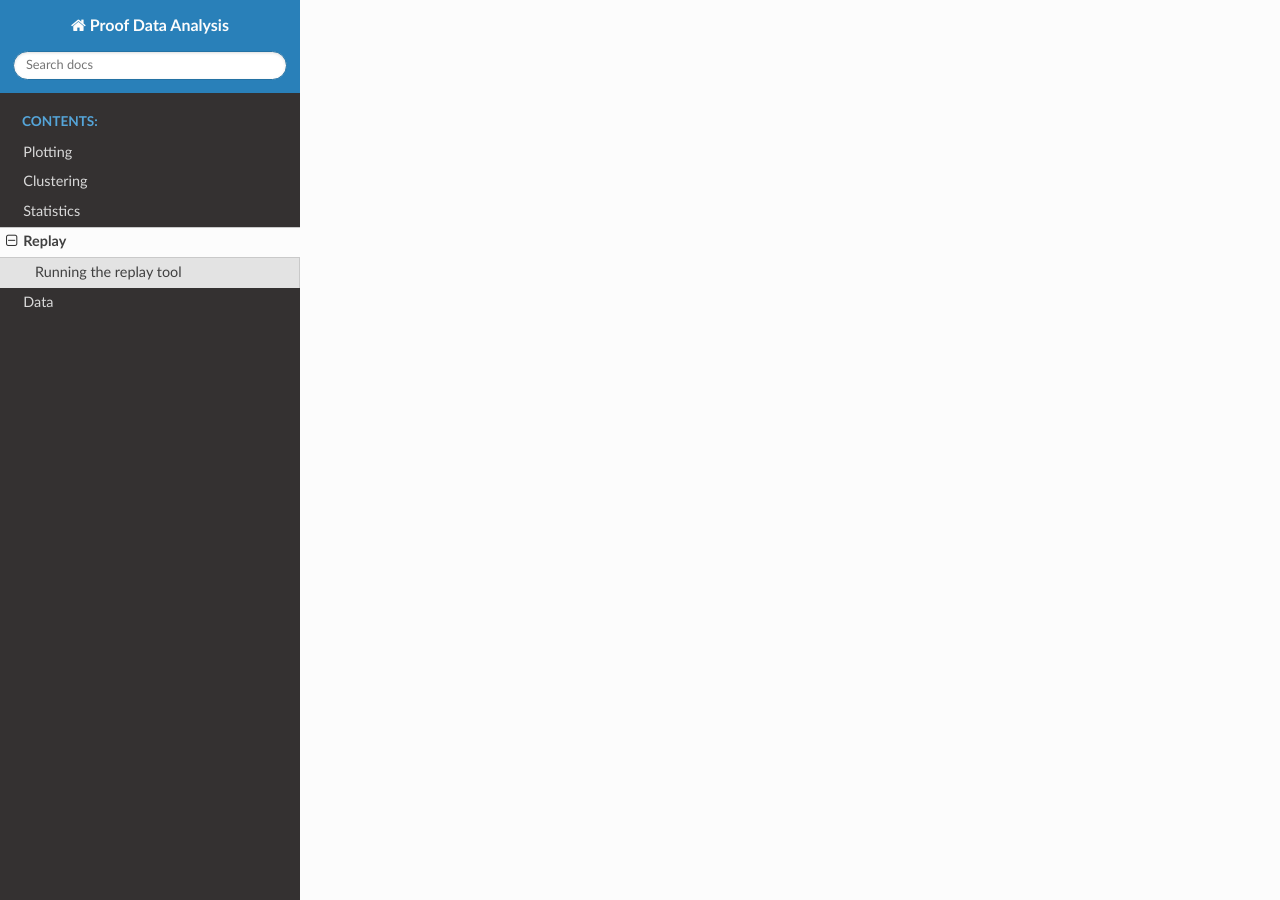
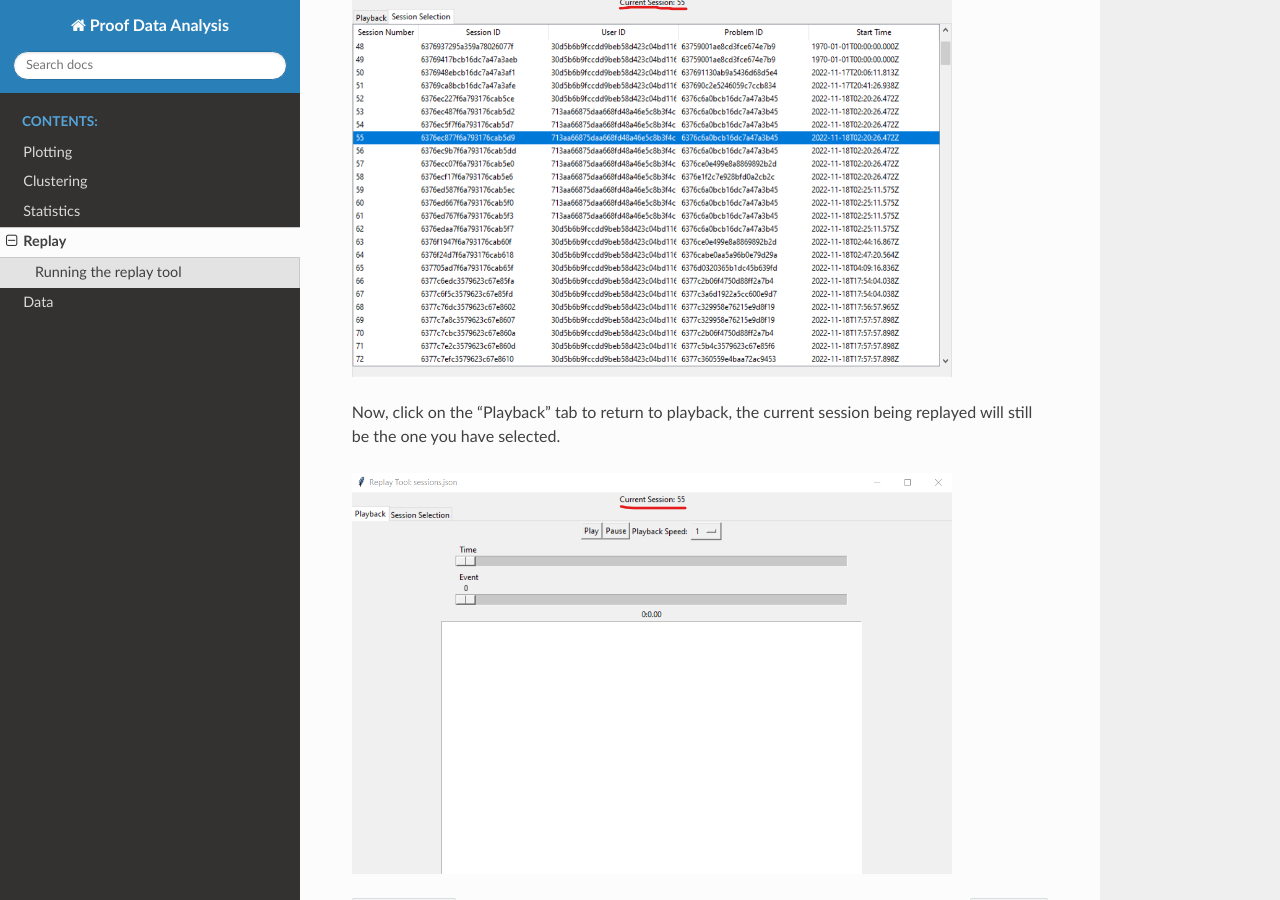
Before and after one commit to code-keylogger/Data-Analysis, a Sphinx documentation site: the page built from docs/source/replay.rst, in a window 1280 px wide and 900 px high, scrolled down 1495 px. Built offline with Sphinx 7.4.7 and the Read the Docs theme 2.0.0, drawn with Linux system fonts in a browser that asks for light colours.

Commit message:
chore: add images to docs

```diff
--- a/docs/source/replay.rst
+++ b/docs/source/replay.rst
@@ -26,3 +26,11 @@ to open the session selection view.
     :width: 600
 
 Once you have switched views, select the desired session by clicking on it. The current session will update above to indicate that you have opened that session.
+
+.. image:: images/replay3.png
+    :width: 600
+
+Now, click on the "Playback" tab to return to playback, the current session being replayed will still be the one you have selected.
+
+.. image:: images/replay4.png
+    :width: 600
```
Also changed, not shown: docs/source/images/replay1.png (renamed from docs/images/replay1.png), docs/source/images/replay2.png (renamed from docs/images/replay2.png), docs/source/images/replay3.png (added), docs/source/images/replay4.png (added).
